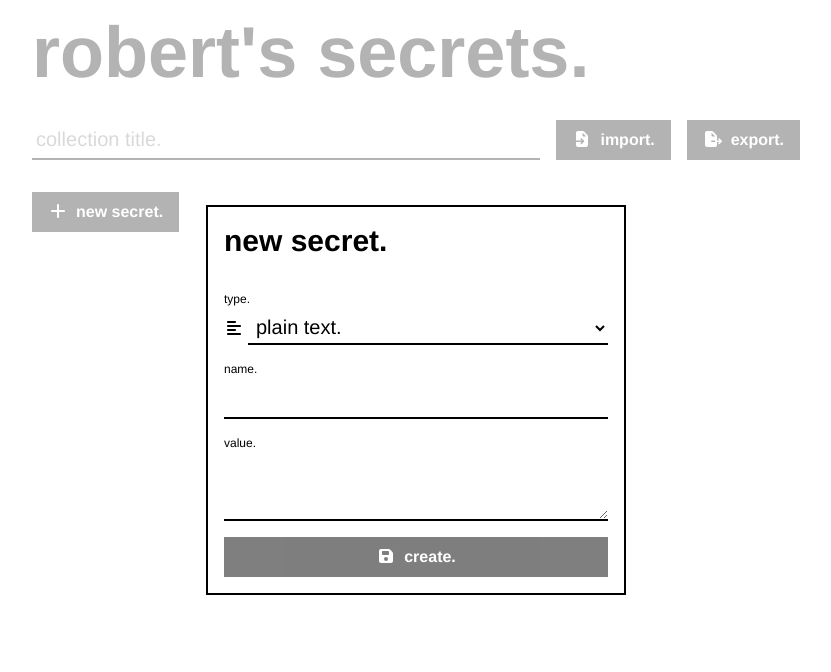
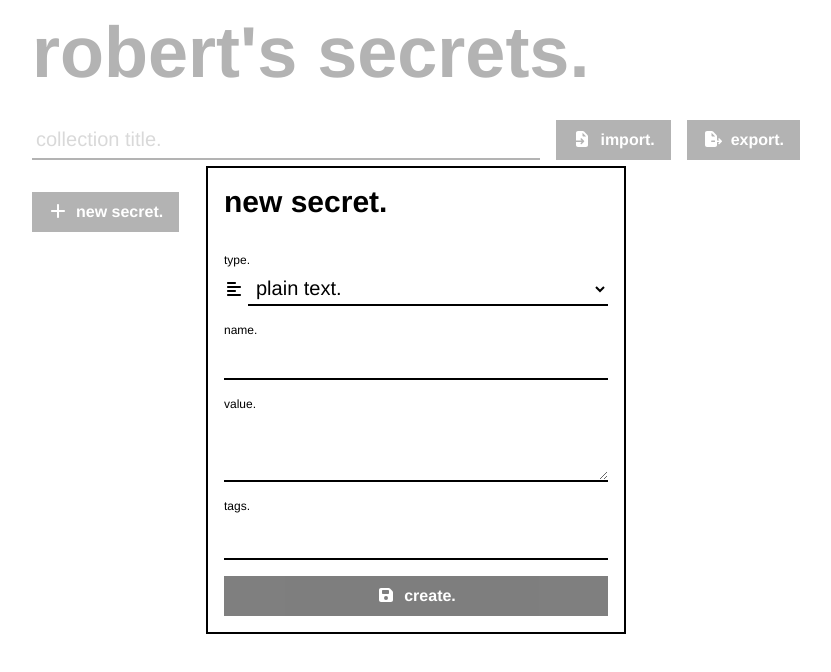
Before and after one commit to roberts-website/secrets, a React (Vite) app: page / in a window 1280 px wide. Both pictures are taken after a click on the button "new secret.". Shown: the top 672 px of the page, without its empty margins (224-1055 px from the left). Built offline with nearby package versions, Linux system fonts and the light colour scheme.

Commit message:
begin tag UI

```diff
--- a/src/components/Form/TextInput.tsx
+++ b/src/components/Form/TextInput.tsx
@@ -7,21 +7,25 @@ import WrappedField from './WrappedField'
 /// component.
 
 export default function TextInput({
-  label,
+  label = undefined,
   value,
 
   onChange,
+  onKeyDown,
 }: {
-  label: string
-  value: string
+  label?: string | undefined
+  value:  string
 
-  onChange: (value: string) => void
+  onChange:   (value: string) => void
+  onKeyDown?: (key: string) => void
 }) {
   return <WrappedField label={label}>
     <input
-      type    ='text'
-      value   ={value}
-      onChange={event => onChange(event.target.value)}
+      type ='text'
+      value={value}
+
+      onChange ={event => onChange(event.target.value)}
+      onKeyDown={event => onKeyDown?.(event.key)}
     />
   </WrappedField>
 }
--- a/src/components/SecretModal/index.tsx
+++ b/src/components/SecretModal/index.tsx
@@ -20,9 +20,10 @@ import {
 import SecretPlainTextDetails from './SecretPlainTextDetails'
 import SecretSSHKeyDetails    from './SecretSSHKeyDetails'
 
-import Button from '@/components/Form/Button'
-import Select     from '@/components/Form/Select'
-import TextInput  from '@/components/Form/TextInput'
+import Button       from '@/components/Form/Button'
+import Select       from '@/components/Form/Select'
+import TextInput    from '@/components/Form/TextInput'
+import WrappedField from '@/components/Form/WrappedField'
 
 import Modal from '@/components/Modal'
 
@@ -40,6 +41,7 @@ export default function SecretModal({
   onUpdate: (secret: Secret) => void
 }) {
   const [internalSecret, setInternalSecret] = useState<Secret>(secret ?? newSecret('plain-text'))
+  const [newTag,         setNewTag        ] = useState('')
   const [valid,          setValid         ] = useState(false)
 
   const [isNew] = useState<boolean>(() => !secret)
@@ -82,6 +84,33 @@ export default function SecretModal({
         setValid ={setValid}
       />}
 
+      <WrappedField
+        label='tags.'
+      >
+        <div className='flex flex-row gap-2'>
+          {internalSecret.tags.map(tag => {
+            return <span
+              key={tag}
+              className='text-sm text-[var(--background-color-2)] bg-[var(--foreground-color)] rounded-md px-2 py-1'
+            >
+              #{tag}
+            </span>
+          })}
+        </div>
+        <TextInput
+          value={newTag}
+
+          onChange={value => setNewTag(value)}
+
+          onKeyDown={key => {
+            if (key === 'Enter') {
+              setInternalSecret({ ...internalSecret, tags: [...internalSecret.tags, newTag] })
+              setNewTag('')
+            }
+          }}
+        />
+      </WrappedField>
+
       <Button
         icon    ={faFloppyDisk}
         disabled={!internalSecret.name || !valid}
--- a/src/components/Secrets/SecretsList/SecretsListItem/Header.tsx
+++ b/src/components/Secrets/SecretsList/SecretsListItem/Header.tsx
@@ -42,7 +42,8 @@ export default function Header({
   onDelete:      () => void
   setIsExpanded: (isExpanded: boolean) => void
 }) {
-  return <div className='flex flex-row gap-2'>
+  return <div className='flex flex-col gap-2'>
+    <div className='flex flex-row gap-2'>
       <div
         className='flex flex-row gap-2 flex-1 text-xl font-bold cursor-pointer items-center'
         onClick  ={() => setIsExpanded(!isExpanded)}
@@ -76,4 +77,13 @@ export default function Header({
         />
       </div>
     </div>
+
+    {secret.tags.length > 0 && <div className='flex flex-row gap-1'>
+      {secret.tags.map(tag => (
+        <span key={tag} className='text-sm text-foreground-color-2'>
+          #{tag}
+        </span>
+      ))}
+    </div>}
+  </div>
 }
```
Lines whose indentation alone changed are shown as unchanged.
